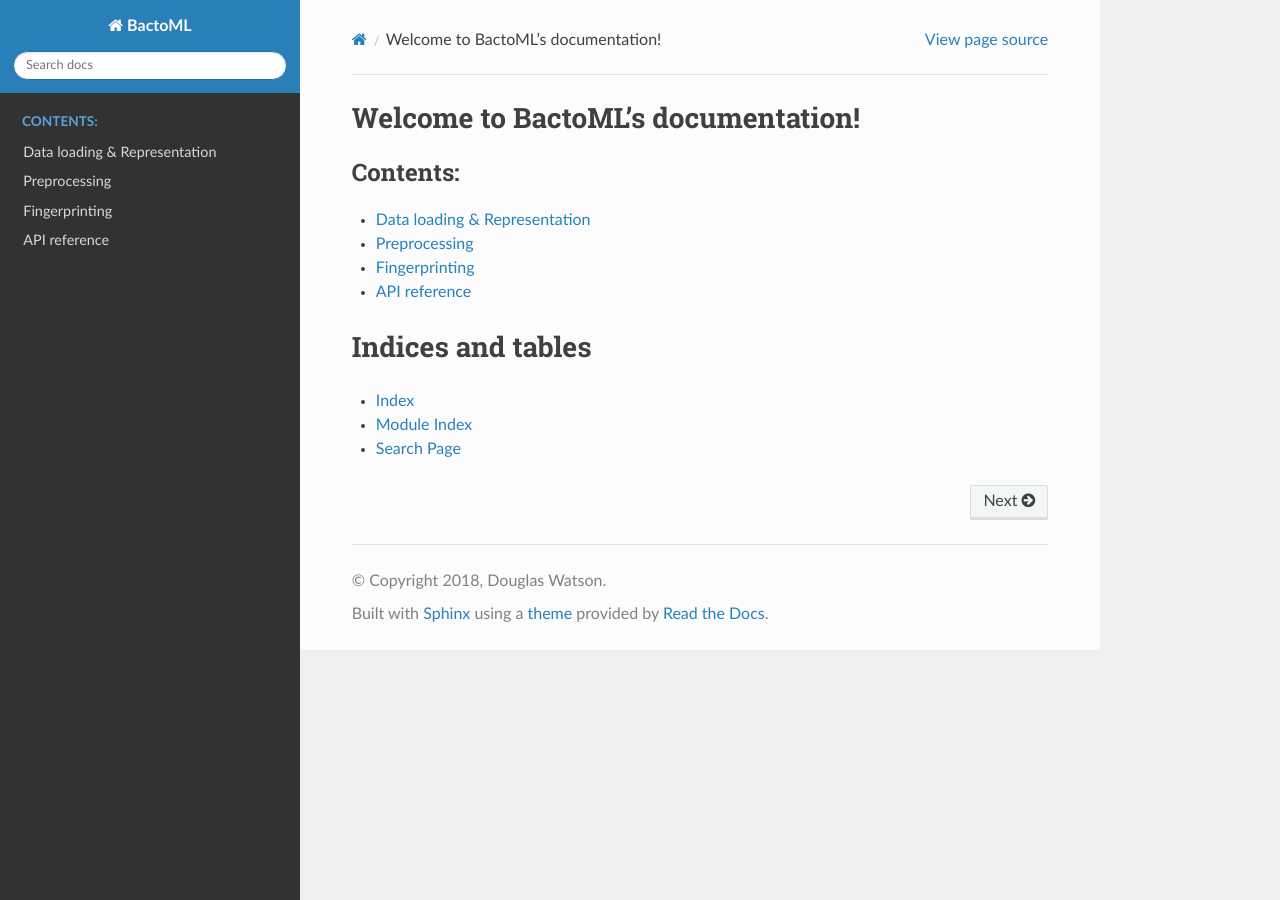
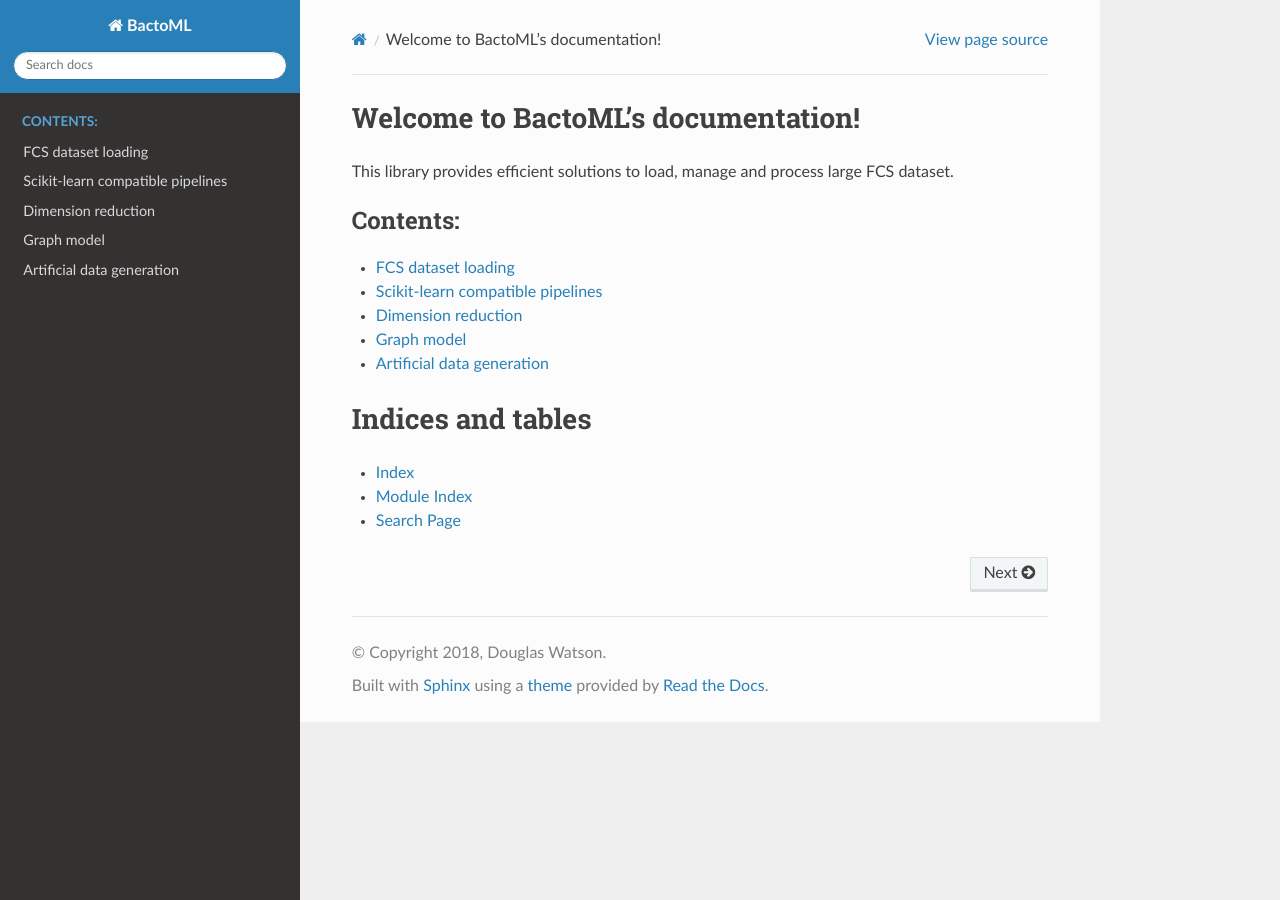
Before and after one commit to bnovate/bactoml, a Sphinx documentation site: the page built from docs/index.rst, in a window 1280 px wide. Built offline with Sphinx 7.4.7 and the Read the Docs theme 2.0.0, drawn with Linux system fonts in a browser that asks for light colours.

Commit message:
doc 1st try

```diff
--- a/docs/api.rst
+++ /dev/null
@@ -1,5 +0,0 @@
-API reference
-=============
-
-.. automodule:: bactoml.dataset
-    :members:
--- /dev/null
+++ b/docs/artificial_data.rst
@@ -0,0 +1,5 @@
+Artificial data generation
+==========================
+
+.. automodule:: bactoml.generate_dataset
+    :members:
--- a/docs/conf.py
+++ b/docs/conf.py
@@ -12,9 +12,9 @@
 # add these directories to sys.path here. If the directory is relative to the
 # documentation root, use os.path.abspath to make it absolute, like shown here.
 #
-# import os
-# import sys
-# sys.path.insert(0, os.path.abspath('.'))
+import os
+import sys
+sys.path.insert(0, os.path.abspath('.'))
 
 
 # -- Project information -----------------------------------------------------
--- /dev/null
+++ b/docs/dimension_reduction.rst
@@ -0,0 +1,5 @@
+Dimension reduction
+===================
+
+.. automodule:: bactoml.decision_tree_classifier
+    :members:
--- /dev/null
+++ b/docs/graph_model.rst
@@ -0,0 +1,5 @@
+Graph model
+===========
+
+.. automodule:: bactoml.graph_model
+    :members:
--- a/docs/index.rst
+++ b/docs/index.rst
@@ -6,14 +6,17 @@
 Welcome to BactoML's documentation!
 ===================================
 
+This library provides efficient solutions to load, manage and process large FCS dataset.
+
 .. toctree::
    :maxdepth: 2
    :caption: Contents:
 
    loading
-   preprocessing
-   fingerprinting
-   api
+   pipeline
+   dimension_reduction
+   graph_model
+   artificial_data
 
 
 
--- /dev/null
+++ b/docs/pipeline.rst
@@ -0,0 +1,5 @@
+Scikit-learn compatible pipelines
+=================================
+
+.. automodule:: bactoml.df_pipeline
+    :members:
--- a/requirements.txt
+++ b/requirements.txt
@@ -7,3 +7,4 @@ sphinx-rtd-theme==0.4.0
 sphinxcontrib-websupport==1.1.0
 numpydoc==0.8.0
 watchdog==0.8.3
+networkx==2.2
```
Also changed, not shown: docs/fingerprinting.rst (deleted, +0 -8 lines), docs/loading.rst (+8 -5 lines), 5 other files.
